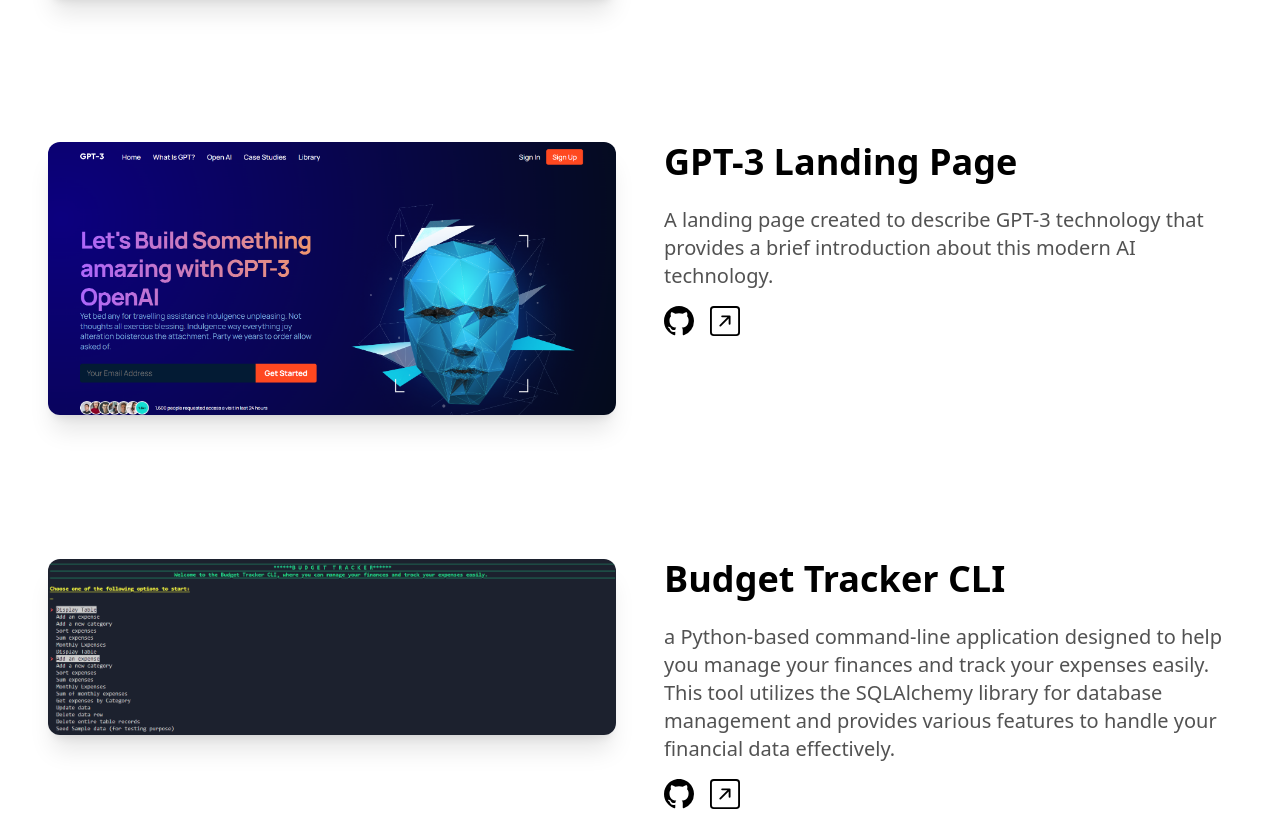
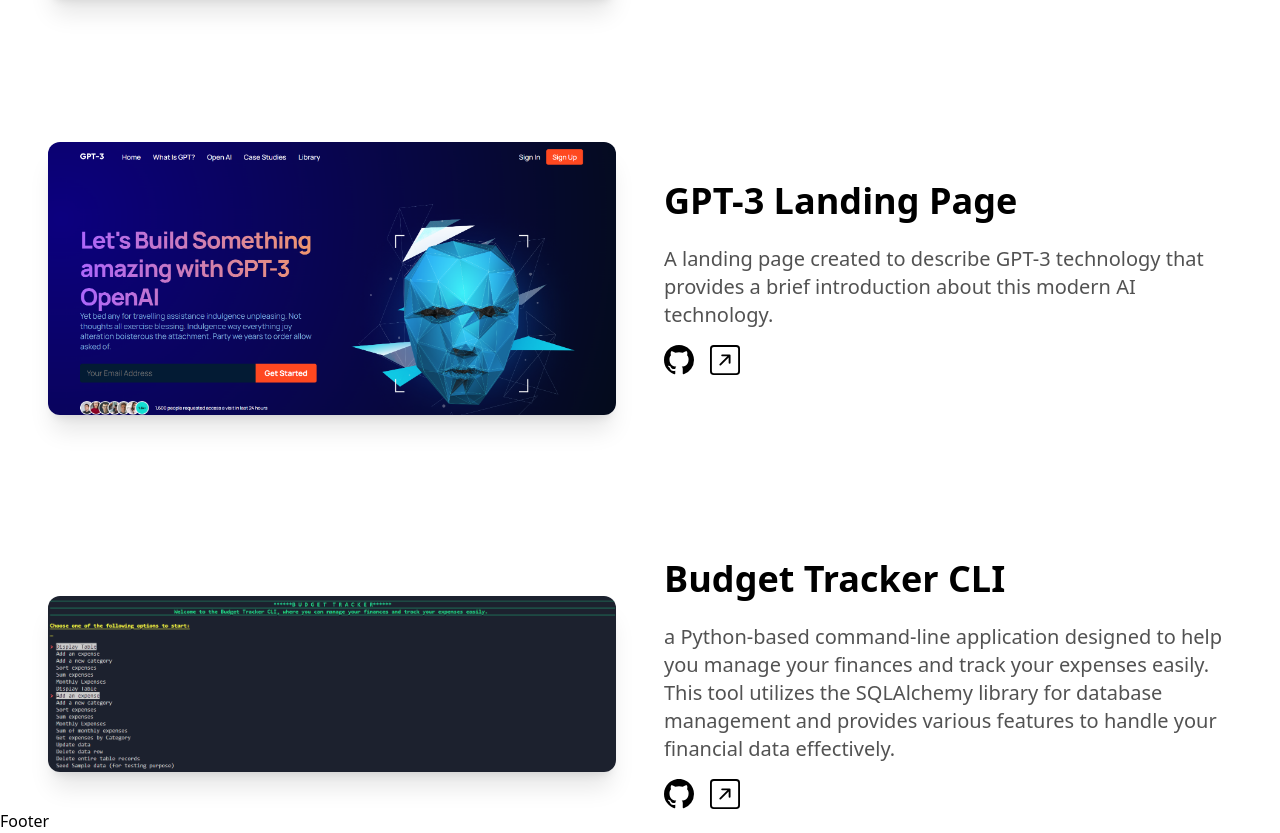
Before and after one commit to elprince-dev/portfolio-nextjs, a Next.js app: page / in a window 1280 px wide. Shown: the part 2519-3352 px from the top of the page. Before the commit the page ends 3328 px from the top, so only its background shows below. Built offline with nearby package versions, Linux system fonts and the light colour scheme.

Commit message:
Creates footer and imports icons

```diff
--- a/src/app/layout.js
+++ b/src/app/layout.js
@@ -1,6 +1,7 @@
 import "@/styles/globals.css";
 import Navbar from "@/components/Navbar";
 import { ThemeProvider } from "next-themes";
+import Footer from "@/components/Footer";
 
 export default function RootLayout({ children }) {
   return (
@@ -9,6 +10,7 @@
         <ThemeProvider enableSystem={true} attribute="class">
           <Navbar />
           {children}
+          <Footer />
         </ThemeProvider>
       </body>
     </html>
--- /dev/null
+++ b/src/components/Footer.jsx
@@ -0,0 +1,13 @@
+import React from "react";
+import {
+  AiOutlineGithub,
+  AiOutlineTwitter,
+  AiOutlineLinkedin,
+  AiOutlineYoutube,
+} from "react-icons/ai";
+
+const Footer = () => {
+  return <div>Footer</div>;
+};
+
+export default Footer;
--- a/src/components/ProjectsSection.jsx
+++ b/src/components/ProjectsSection.jsx
@@ -54,18 +54,18 @@
         <hr className="w-6 h-1 mx-auto my-4 bg-teal-500 border-0 rounded"></hr>
       </h1>
 
-      <div className="flex flex-col space-y-28">
+      <div className="flex flex-col space-y-28 ">
         {projects.map((project, index) => {
           return (
             <motion.div
               key={index}
-              className="flex flex-col md:flex-row md:space-x-12"
+              className="flex flex-col md:flex-row md:space-x-12 items-center"
               initial={{ opacity: 0, translateY: 200 }}
               whileInView={{ opacity: 1, translateY: 0 }}
               viewport={{ once: true }}
               transition={{ duration: 0.8, ease: "easeOut" }}
             >
-              <div className="w-1/2 mt-8">
+              <div className="w-4/5 mt-8">
                 <Link href={project.link} target="_blank">
                   <Image
                     src={project.image}
@@ -75,7 +75,7 @@
                   />
                 </Link>
               </div>
-              <div className="w-1/2 mt-8">
+              <div className="w-4/5 mt-8">
                 <h1 className="text-4xl font-bold mb-6">{project.name}</h1>
                 <p className="text-xl leading-7 mb-4 text-neutral-600 dark:text-neutral-400">
                   {project.description}
```
